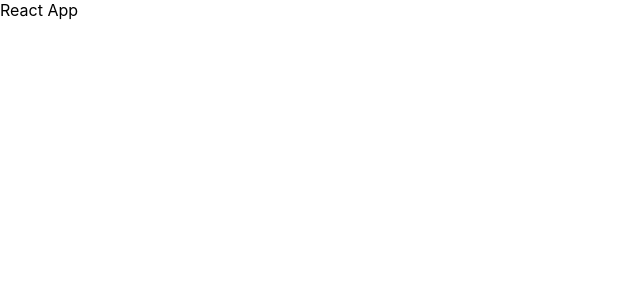
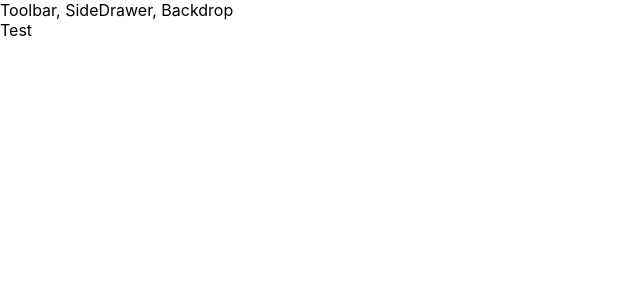
Before and after one commit to mkolodiy/burger-builder, a React (Create React App) app: page / in a window 1280 px wide. Shown: the top 300 px of the page, without its empty margins (0-640 px from the left). Built offline with nearby package versions, Linux system fonts and the light colour scheme.

Commit message:
Added basic Layout component

```diff
--- a/src/App.tsx
+++ b/src/App.tsx
@@ -1,7 +1,12 @@
 import React from 'react';
+import Layout from './components/Layout/Layout';
 
 const App: React.FC = () => {
-  return <div>React App</div>;
+  return (
+    <div>
+      <Layout>Test</Layout>
+    </div>
+  );
 };
 
 export default App;
--- /dev/null
+++ b/src/components/Layout/Layout.tsx
@@ -0,0 +1,10 @@
+import React, { Fragment, FunctionComponent } from 'react';
+
+const Layout: FunctionComponent = props => (
+  <Fragment>
+    <div>Toolbar, SideDrawer, Backdrop</div>
+    <main>{props.children}</main>
+  </Fragment>
+);
+
+export default Layout;
```
